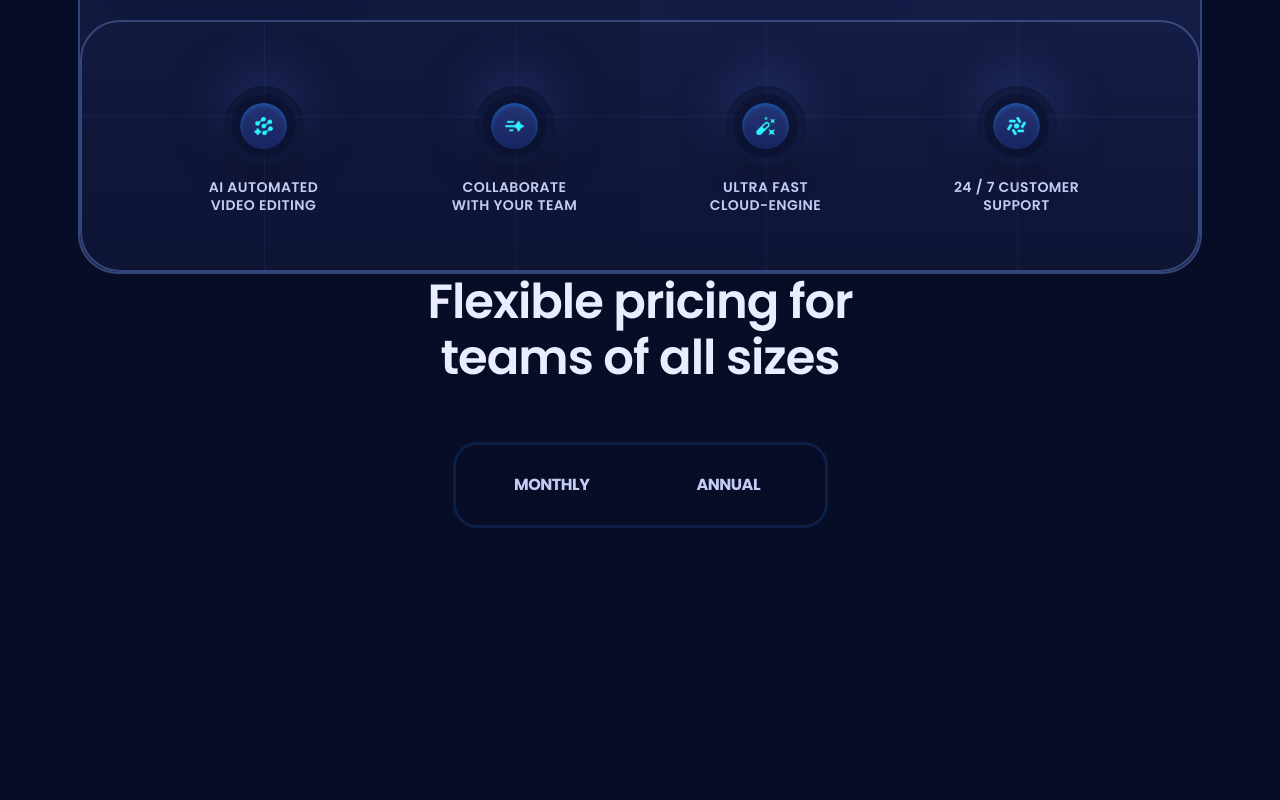
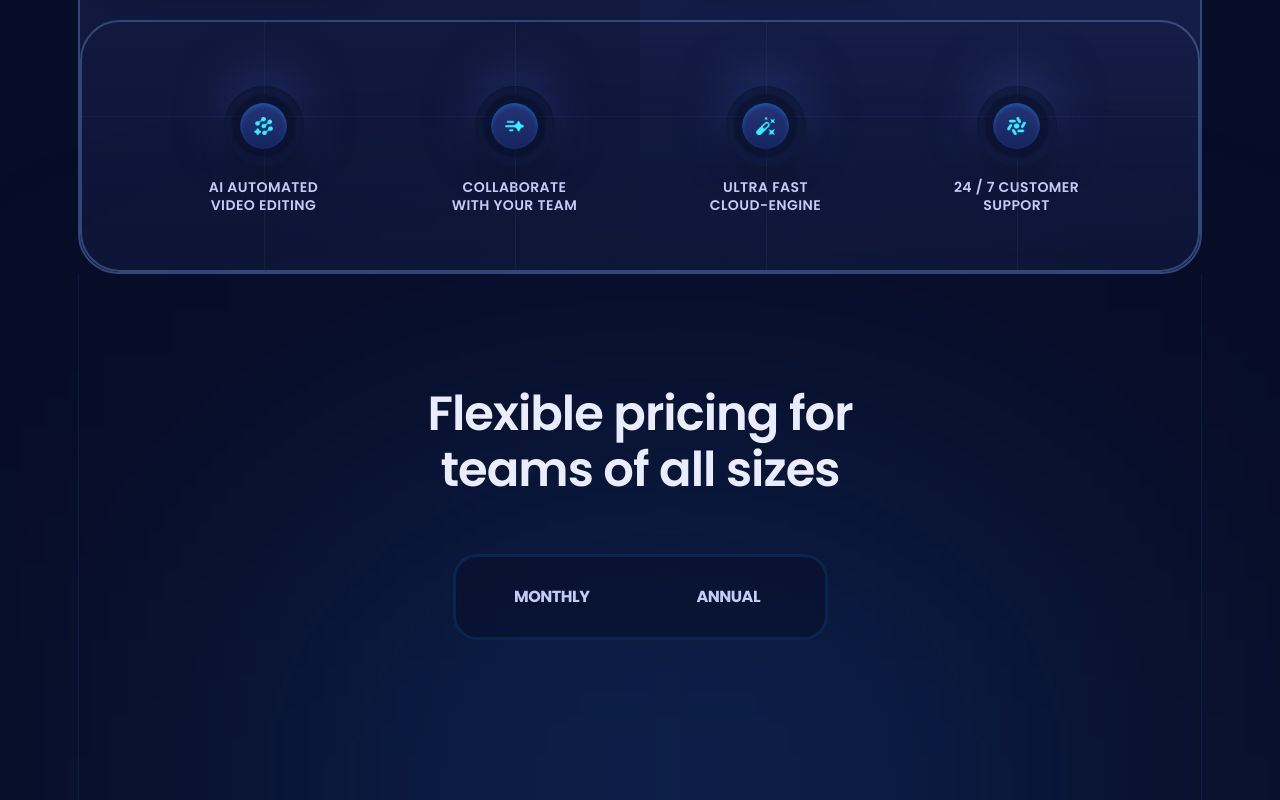
Before and after one commit to MrOLU24/XORA, a React (Vite) app: page / in a window 1280 px wide. Shown: the part 1526-2326 px from the top of the page. Before the commit the page ends 2054 px from the top, so only its background shows below. Built offline with nearby package versions, Linux system fonts and the light colour scheme.

Commit message:
done with the styling of the pricing btn

```diff
--- a/src/Sections/Pricing.jsx
+++ b/src/Sections/Pricing.jsx
@@ -9,7 +9,7 @@ const Pricing = () => {
     <section>
       <Element name="pricing">
         <div className="container">
-          <div className="max-w-968 pricing-hea">
+          <div className="max-w-968 pricing-head_before relative mx-auto border-l border-r border-s2 bg-s1/50 pb-40 pt-28 max-xl:max-w-4xl max-lg:border-none max-md:pb-32 max-md:pt-16">
             <h3 className="h3 max-lg:h4 max-md:h5 z-3 relative mx-auto mb-14 max-w-lg text-center text-p4 max-md:mb-11 max-sm:max-w-sm">
               Flexible pricing for teams of all sizes
             </h3>
```
